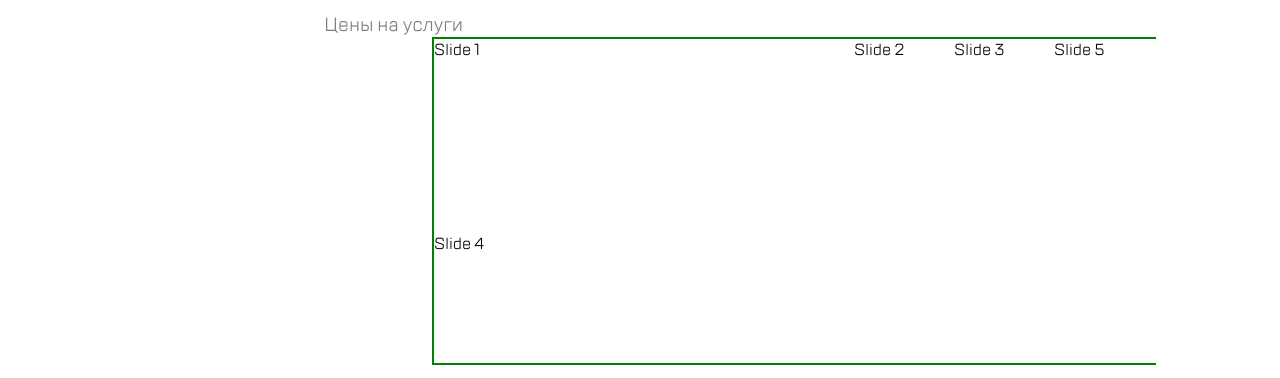
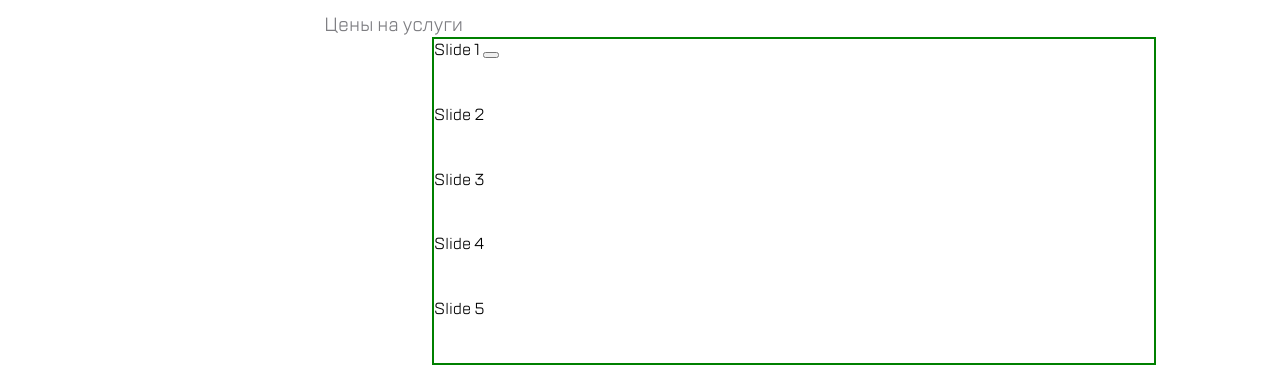
Before and after one commit to ASLobanov/final, a website built with webpack: page src/index.html in a window 1280 px wide. Shown: the part 1033-1411 px from the top of the page. Built offline with nearby package versions, Linux system fonts and the light colour scheme.

Commit message:
grid swiper

```diff
--- a/src/index.html
+++ b/src/index.html
@@ -292,11 +292,16 @@
               <!-- Additional required wrapper -->
               <div class="swiper-wrapper price-repair__wrapper">
                 <!-- Slides -->
-                <div class="swiper-slide price-repair__swiper-slide">Slide 1</div>
-                <div class="swiper-slide price-repair__swiper-slide">Slide 2</div>
-                <div class="swiper-slide price-repair__swiper-slide">Slide 3</div>
-                <div class="swiper-slide price-repair__swiper-slide4">Slide 4 </div>
-                <div class="swiper-slide price-repair__swiper-slide">Slide 5</div>
+                <div class="swiper-slide price-repair__swiper-slide-one">Slide 1
+                  <span></span>
+                  <span></span>
+                  <span></span>
+                  <button></button>
+                </div>
+                <div class="swiper-slide price-repair__swiper-slide-two">Slide 2</div>
+                <div class="swiper-slide price-repair__swiper-slide-three">Slide 3</div>
+                <div class="swiper-slide price-repair__swiper-slide-four">Slide 4 </div>
+                <div class="swiper-slide price-repair__swiper-slide-five">Slide 5</div>
               </div>
               <!-- If we need pagination -->
               <div class="swiper-pagination price-repair__swiper__pagination"></div>
--- a/src/js/price-repair.js
+++ b/src/js/price-repair.js
@@ -1,16 +1,27 @@
 import Swiper from 'swiper/swiper-bundle'
 import 'swiper/modules/pagination.scss'
 import 'swiper/modules/grid.scss'
+import 'swiper/swiper.scss'
+
 // Get width on browser window
 const widthPriseRepair = window.innerWidth
 // Initialize Swiper
 if (widthPriseRepair < 767.9999) {
-  var PriseRepair = new Swiper('.price-repair__swiper', {
-    // slidesPerView: 11,
+  var priseRepair = new Swiper('.price-repair__swiper', {
+    slidesPerView: 5,
     //oneWayMovement: true,
-    // observer: true,
-    // observeParents: true,
-    // setWrapperSize: true,
+    //observer: true,
+    //observeParents: true,
+    //setWrapperSize: true,
+    // fill: 'column',
+    //fill: 'row',
+    // rows: 6,
+    //HTMLElement: 'price-repair__swiper-slide-one',
+
+    grid: {
+      fill: 'column',
+      rows: 5
+    },
     pagination: {
       el: '.swiper-pagination,.price-repair__swiper__pagination'
     }
--- a/src/scss/price-repair.css
+++ b/src/scss/price-repair.css
@@ -15,18 +15,45 @@
 }
 
 .price-repair__wrapper {
-  width: 720px;
-  height: 324px;
+  margin-left: 0 auto;
+  width: 720px !important;
+  height: 324px !important;
   display: grid !important;
   grid-template-columns: 420px repeat(3, 100px);
   grid-template-rows: repeat(5, 64.8px);
   border: 2px solid green;
 }
-.price-repair__swiper-slide4 {
+.price-repair__swiper-slide-one {
+  width: 100%;
+  height: 100%;
+  grid-column-start: 1;
+  grid-column-end: 5;
+  grid-row-start: 1;
+  grid-row-end: 1;
+}
+.price-repair__swiper-slide-two {
+  grid-column-start: 1;
+  grid-column-end: 2;
+  grid-row-start: 2;
+  grid-row-end: 3;
+}
+.price-repair__swiper-slide-three {
+  grid-column-start: 1;
+  grid-column-end: 2;
+  grid-row-start: 3;
+  grid-row-end: 4;
+}
+.price-repair__swiper-slide-four {
   grid-column-start: 1;
   grid-column-end: 2;
   grid-row-start: 4;
   grid-row-end: 5;
+}
+.price-repair__swiper-slide-five {
+  grid-column-start: 1;
+  grid-column-end: 2;
+  grid-row-start: 5;
+  grid-row-end: 6;
 }
 
 .price-repair__swiper-slide {
```
